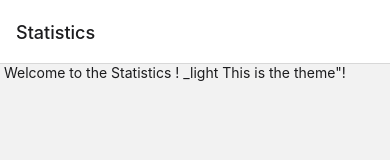
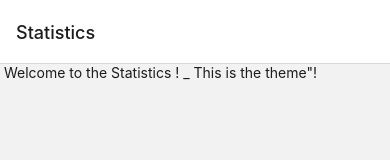
Before and after one commit to Jose87sUMA/Ultimate-Tic-Tac-Toe, a React Native app: screen /Statistics in a window 390 px wide. Shown: the top 160 px of the page. Built offline with nearby package versions, Linux system fonts and the light colour scheme.

Commit message:
Cleaned up a little

```diff
--- a/StatisticsScreen.js
+++ b/StatisticsScreen.js
@@ -8,20 +8,12 @@ import MyLightTheme from './styles/MyLightTheme';
 
 const StatisticsScreen = () => {
   const name = 'Jose';
-
-  //const theme = Appearance.getColorScheme();
-
-  const { setTheme, theme } = useContext(ThemeContext);
-  //const MyTheme = theme == 'dark'? MyDarkTheme: MyLightTheme;
   const {colors} = useTheme();
-  //const themeStyle = theme == 'dark'? MyDarkTheme: MyLightTheme;
-
-
 
 
   return (
   <View><Text  style={{ color: colors.text}}> Welcome to the Statistics ! _
-  {theme} This is the theme"!</Text>
+      This is the theme"!</Text>
   </View>
   );
 };
```
